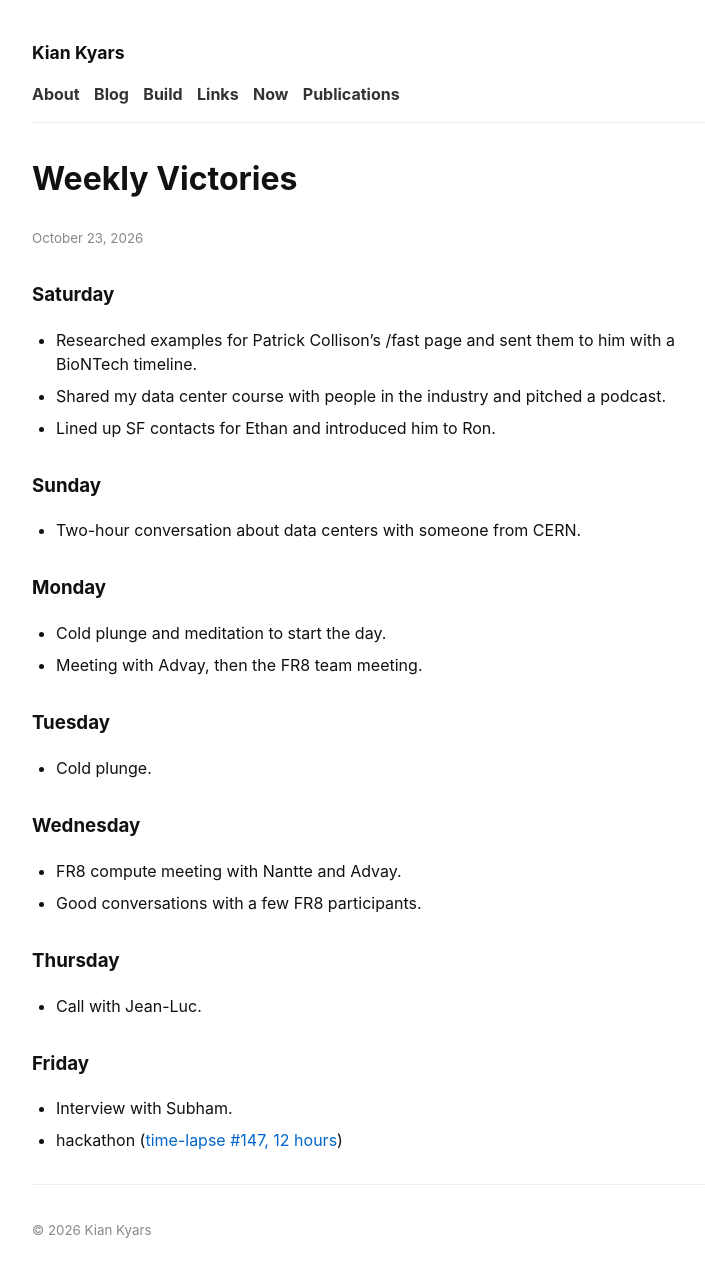
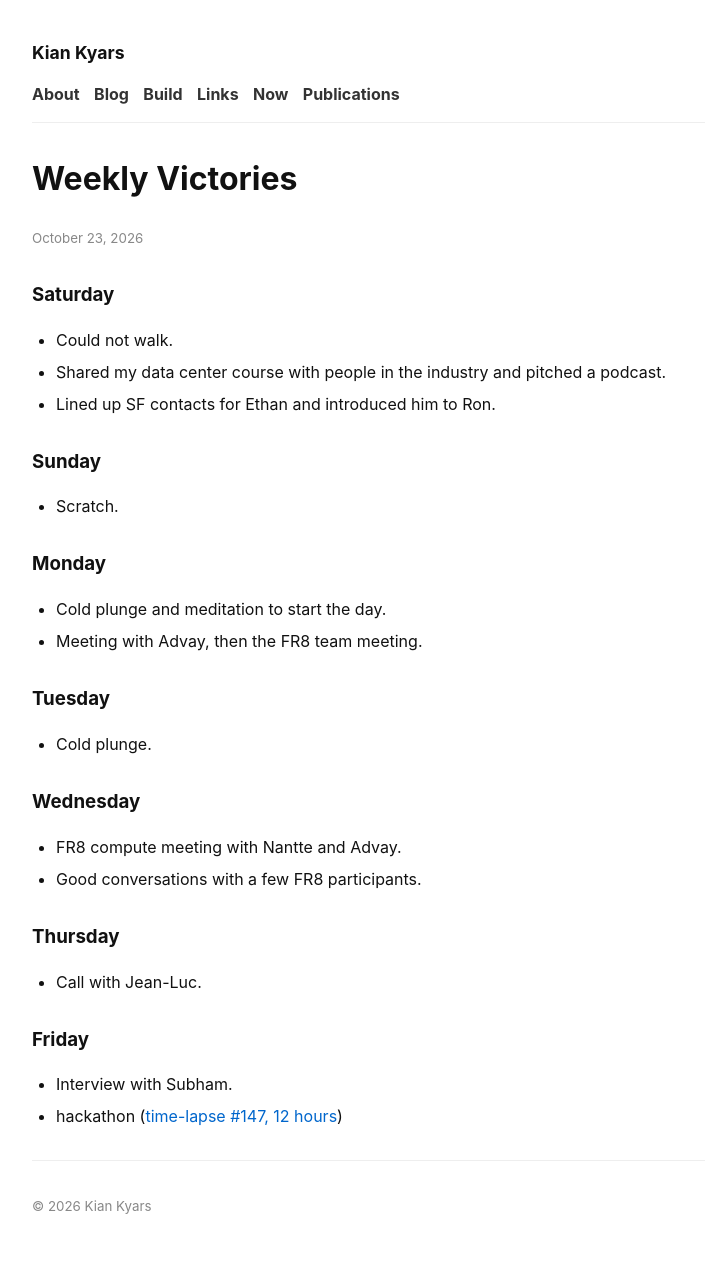
Before and after one commit to kiankyars/kiankyars.github.io, a Jekyll site: the page built from _posts/weekly-victories/2026-10-23-weekly-victories.md, in a window 1280 px wide. Shown: the whole page, without its empty margins (262-967 px from the left). Built offline with Jekyll 4.4.1, drawn with Linux system fonts in a browser that asks for light colours; after the commit the page ends 1257 px from its top, so only the background shows below that.

Commit message:
Revise Saturday and Sunday of the week of Oct 23.
Co-authored-by: Cursor <cursoragent@cursor.com>

```diff
--- a/_posts/weekly-victories/2026-10-23-weekly-victories.md
+++ b/_posts/weekly-victories/2026-10-23-weekly-victories.md
@@ -7,13 +7,13 @@ categories: reflection
 
 ### Saturday
 
-- Researched examples for Patrick Collison's /fast page and sent them to him with a BioNTech timeline.
+- Could not walk.
 - Shared my data center course with people in the industry and pitched a podcast.
 - Lined up SF contacts for Ethan and introduced him to Ron.
 
 ### Sunday
 
-- Two-hour conversation about data centers with someone from CERN.
+- Scratch.
 
 ### Monday
 
```
